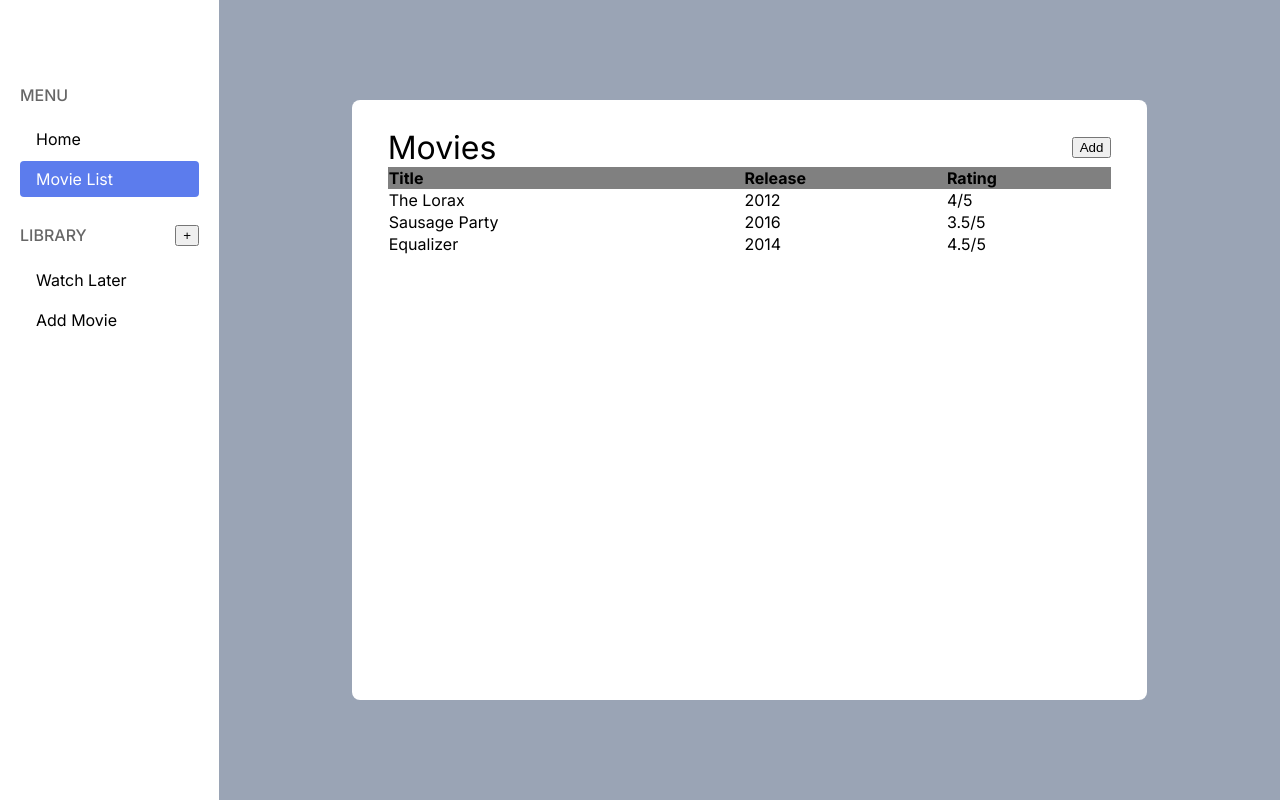
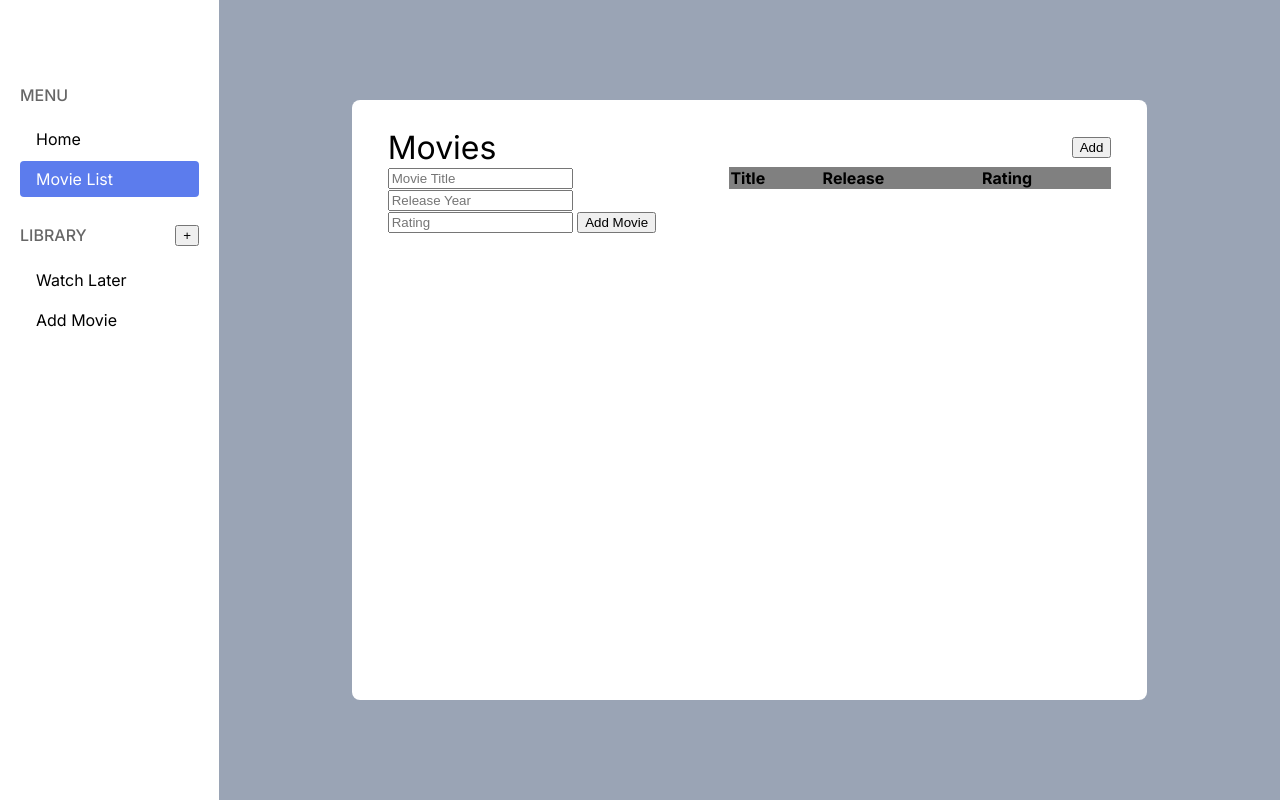
Before and after one commit to BustedElbow/IT6, a PHP site: page /movielist.php in a window 1280 px wide. Run offline with PHP 8.4, Linux system fonts and the light colour scheme; lists and menus that the app fills with data are empty.

Commit message:
added a display to table when input

```diff
--- a/movielist.php
+++ b/movielist.php
@@ -18,6 +18,12 @@
         <button>Add</button>
       </div>
       <div class="tablecontainer">
+        <form method="post">
+          <input type="text" name="movieTitle" placeholder="Movie Title" required>
+          <input type="text" name="releaseYear" placeholder="Release Year" required>
+          <input type="text" name="rating" placeholder="Rating" required>
+          <button type="submit" id="addMovieBtn">Add Movie</button>
+        </form>
         <table class="table">
           <thead>
             <tr>
@@ -27,27 +33,43 @@
             </tr>
           </thead>
           <tbody>
+            <?php
+            if ($_SERVER['REQUEST_METHOD'] === 'POST') {
+              $movieTitle = $_POST['movieTitle'];
+              $releaseYear = $_POST['releaseYear'];
+              $rating = $_POST['rating'];
+              echo "<tr>";
+              echo "<td>$movieTitle</td>";
+              echo "<td>$releaseYear</td>";
+              echo "<td>$rating</td>";
+              echo "</tr>";
+            }
+            ?>
             <tr>
-              <td>The Lorax</td>
-              <td>2012</td>
-              <td>4/5</td>
+              <td></td>
+              <td></td>
+              <td></td>
             </tr>
             <tr>
-              <td>Sausage Party</td>
-              <td>2016</td>
-              <td>3.5/5</td>
+              <td></td>
+              <td></td>
+              <td></td>
             </tr>
             <tr>
-              <td>Equalizer</td>
-              <td>2014</td>
-              <td>4.5/5</td>
+              <td></td>
+              <td></td>
+              <td></td>
             </tr>
           </tbody>
         </table>
       </div>
-    </div>
   </main>
   <script src="script.js"></script>
+  <script>
+    document.getElementById('addMovieBtn').addEventListener('click', function(event) {
+      alert('Movie added successfully!');
+    });
+  </script>
 </body>
 
 </html>
```
